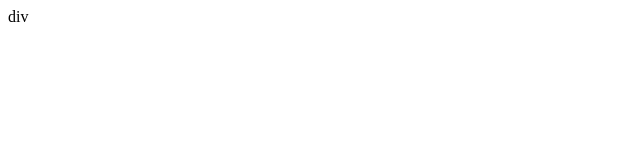
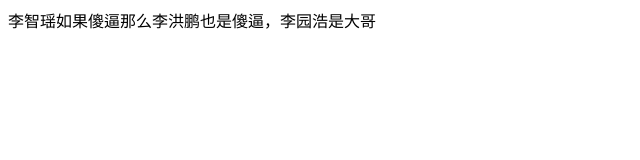
Before and after one commit to a736730489/a736730489.github.io, a plain HTML site: page index.html in a window 1280 px wide. Shown: the whole page, without its empty margins (0-640 px from the left). Drawn offline with Linux system fonts and the light colour scheme.

Commit message:
Update index.html

```diff
--- a/index.html
+++ b/index.html
@@ -5,7 +5,7 @@
 <title>Demo</title>
 </head>
 <body>
-<div>div</div>
+<div>李智瑶如果傻逼那么李洪鹏也是傻逼，李园浩是大哥</div>
 <script type="text/javascript">
 </script>
 </body>
```
